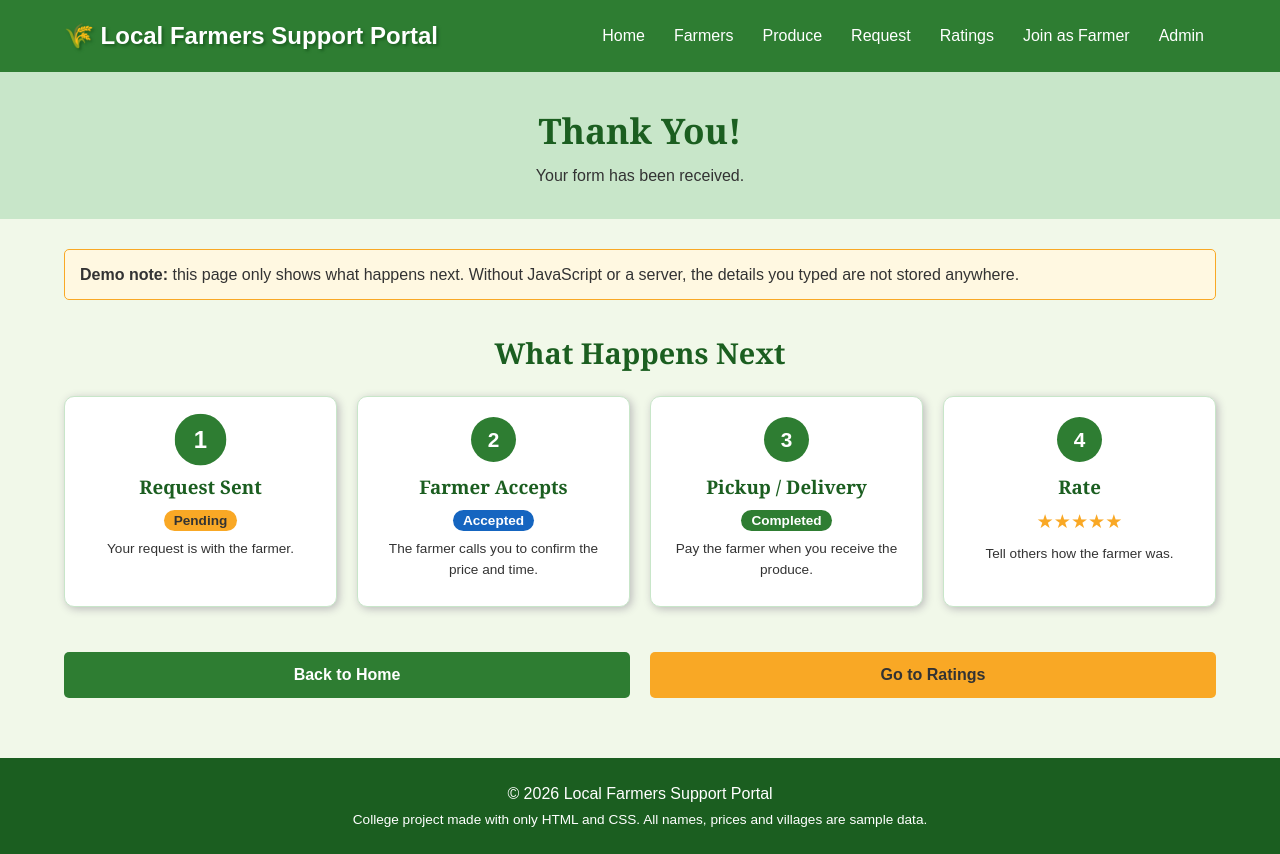
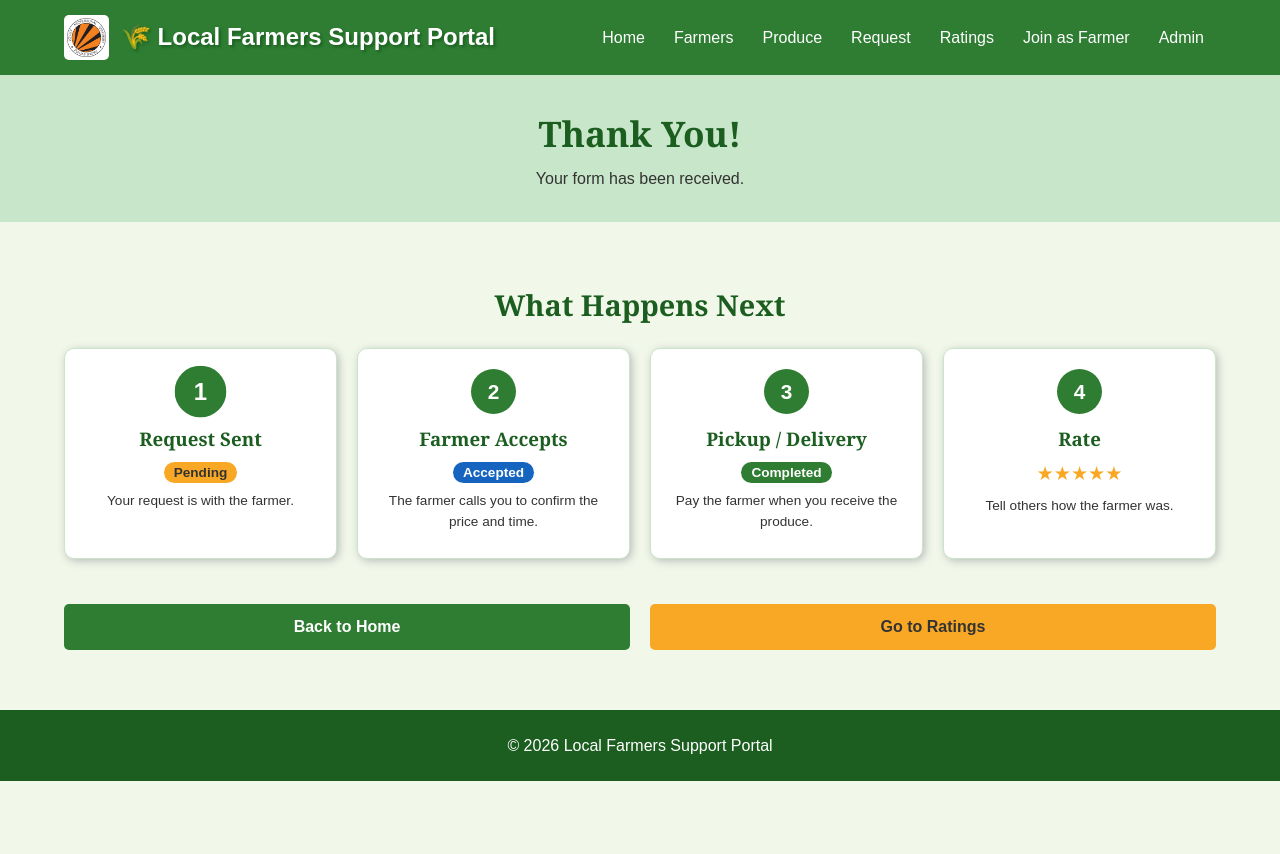
Before and after one commit to Arya-Singh-3108/local-farmers-support-portal, a plain HTML site: page thanks.html in a window 1280 px wide. After the commit the page ends 800 px from the top, so only its background shows below. Drawn offline with Linux system fonts and the light colour scheme.

Commit message:
Update logo and remove demo note from thanks.html
Replaced logo text with an image and removed demo note.

```diff
--- a/thanks.html
+++ b/thanks.html
@@ -9,7 +9,7 @@
 <body>
 
   <div class="header">
-    <div class="logo">🌾 Local Farmers Support Portal</div>
+    <div class="logo"><img class="logo-img" src="lpu-logo.png" alt="LPU logo">🌾 Local Farmers Support Portal</div>
     <div class="nav">
       <a href="index.html">Home</a>
       <a href="farmers.html">Farmers</a>
@@ -27,11 +27,6 @@
   </div>
 
   <div class="container">
-
-    <div class="notice">
-      <strong>Demo note:</strong> this page only shows what happens next. Without JavaScript or a server,
-      the details you typed are not stored anywhere.
-    </div>
 
     <h2 class="section-title">What Happens Next</h2>
     <div class="grid-4">
@@ -71,7 +66,6 @@
 
   <div class="footer">
     <p>© 2026 Local Farmers Support Portal</p>
-    <p class="small">College project made with only HTML and CSS. All names, prices and villages are sample data.</p>
   </div>
 
 </body>
```
